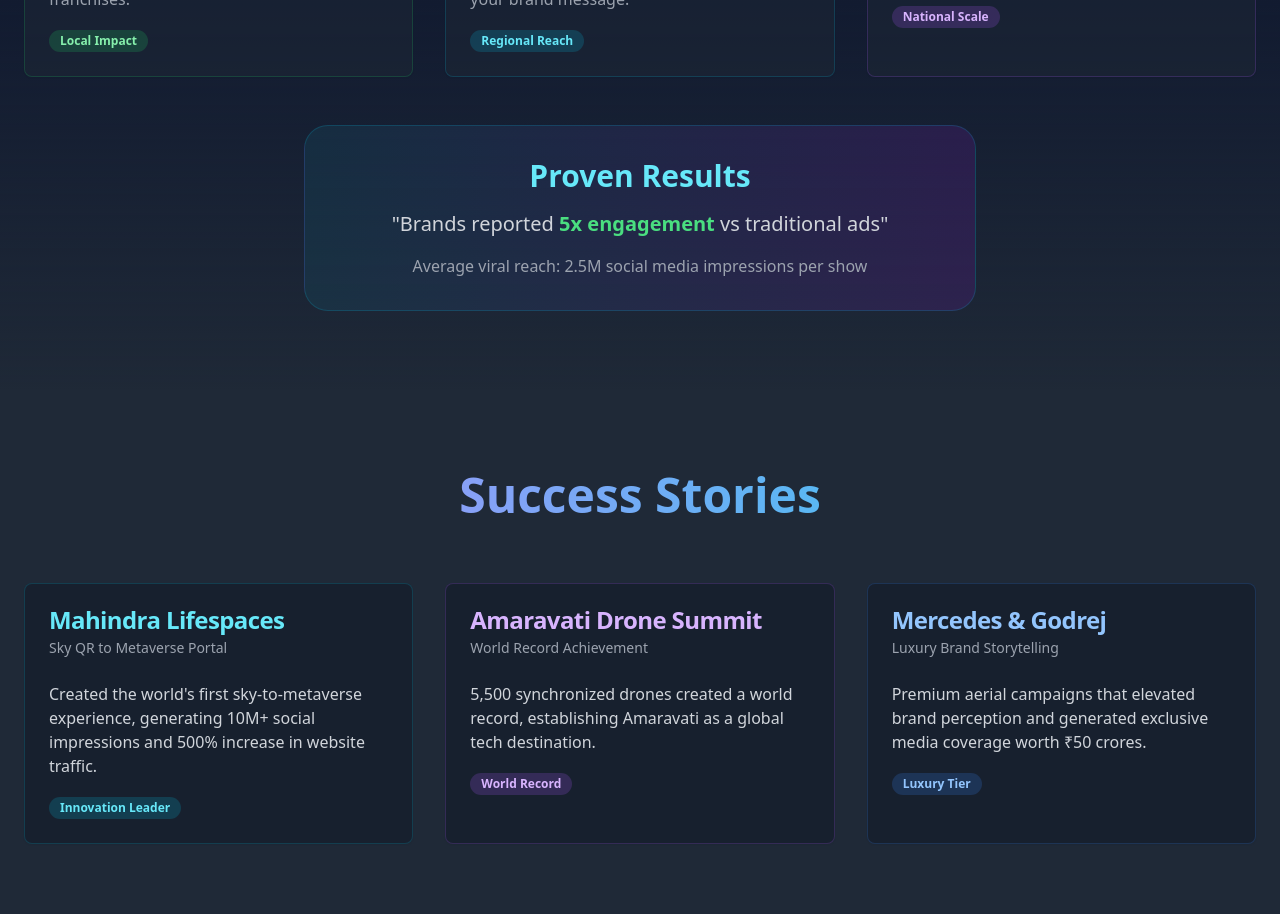
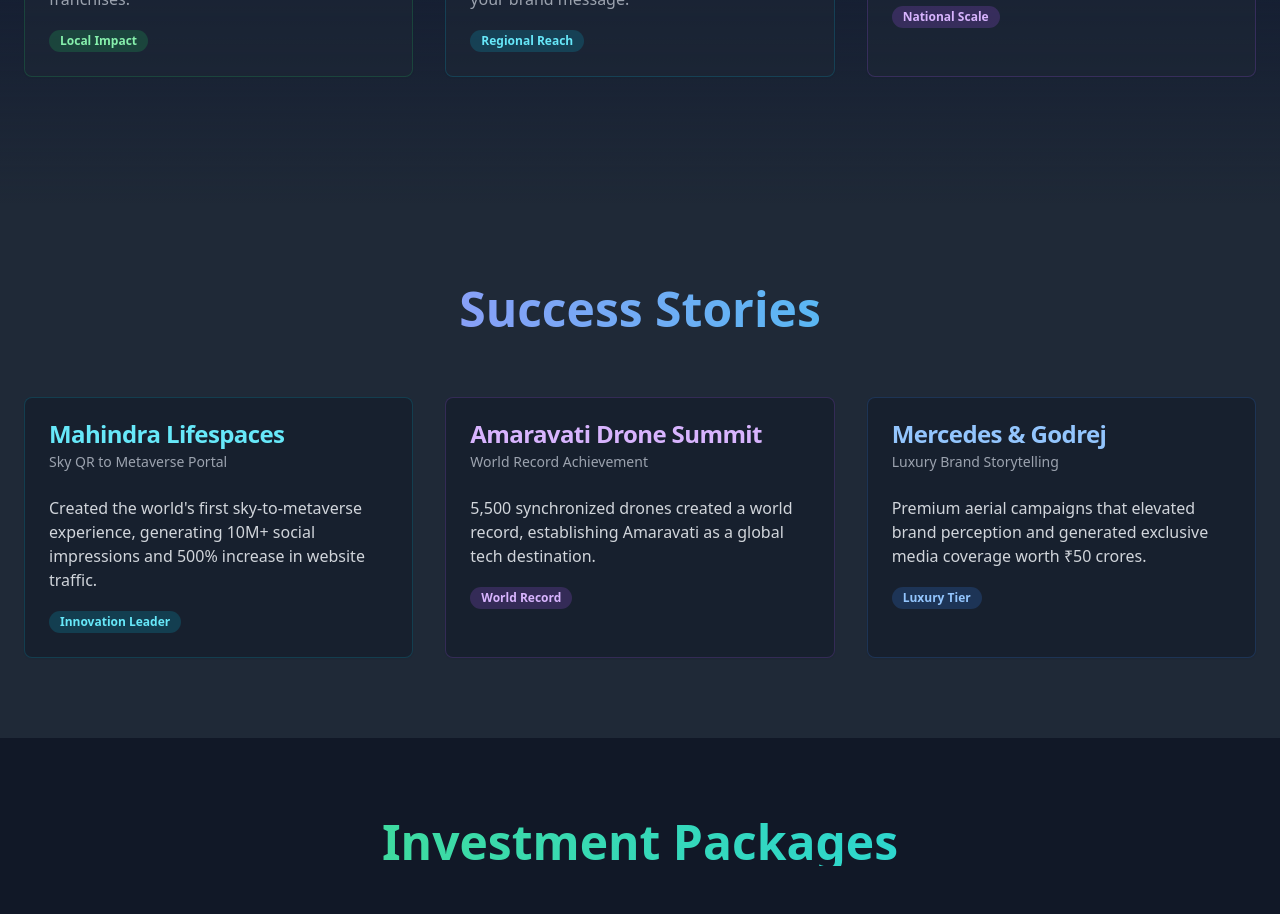
Before and after one commit to Userdev2231/skybound-neon-glow, a React (Vite) app: page / in a window 1280 px wide. Shown: the part 3640-4554 px from the top of the page. Built offline with nearby package versions, Linux system fonts and the light colour scheme.

Commit message:
Remove Proven Results section
Removes the "Sky High Returns" section from the webpage.

```diff
--- a/src/pages/Index.tsx
+++ b/src/pages/Index.tsx
@@ -290,16 +290,6 @@ const Index = () => {
               </CardContent>
             </Card>
           </div>
-
-          <div className="text-center">
-            <div className="bg-gradient-to-r from-cyan-900/30 to-purple-900/30 p-8 rounded-3xl border border-cyan-500/20 max-w-2xl mx-auto">
-              <h3 className="text-3xl font-bold mb-4 text-cyan-300">Proven Results</h3>
-              <p className="text-xl text-gray-300 mb-4">
-                "Brands reported <span className="text-green-400 font-bold">5x engagement</span> vs traditional ads"
-              </p>
-              <p className="text-gray-400">Average viral reach: 2.5M social media impressions per show</p>
-            </div>
-          </div>
         </div>
       </section>
 
```
